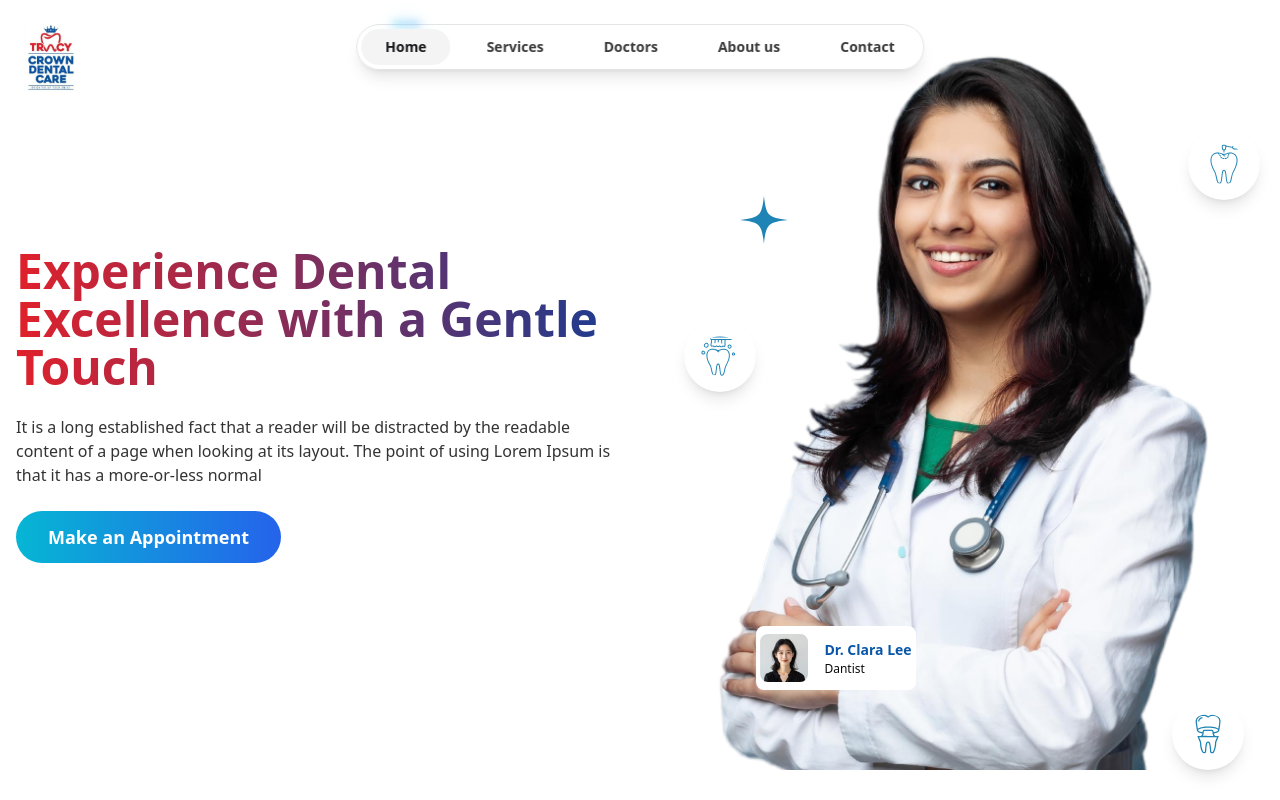
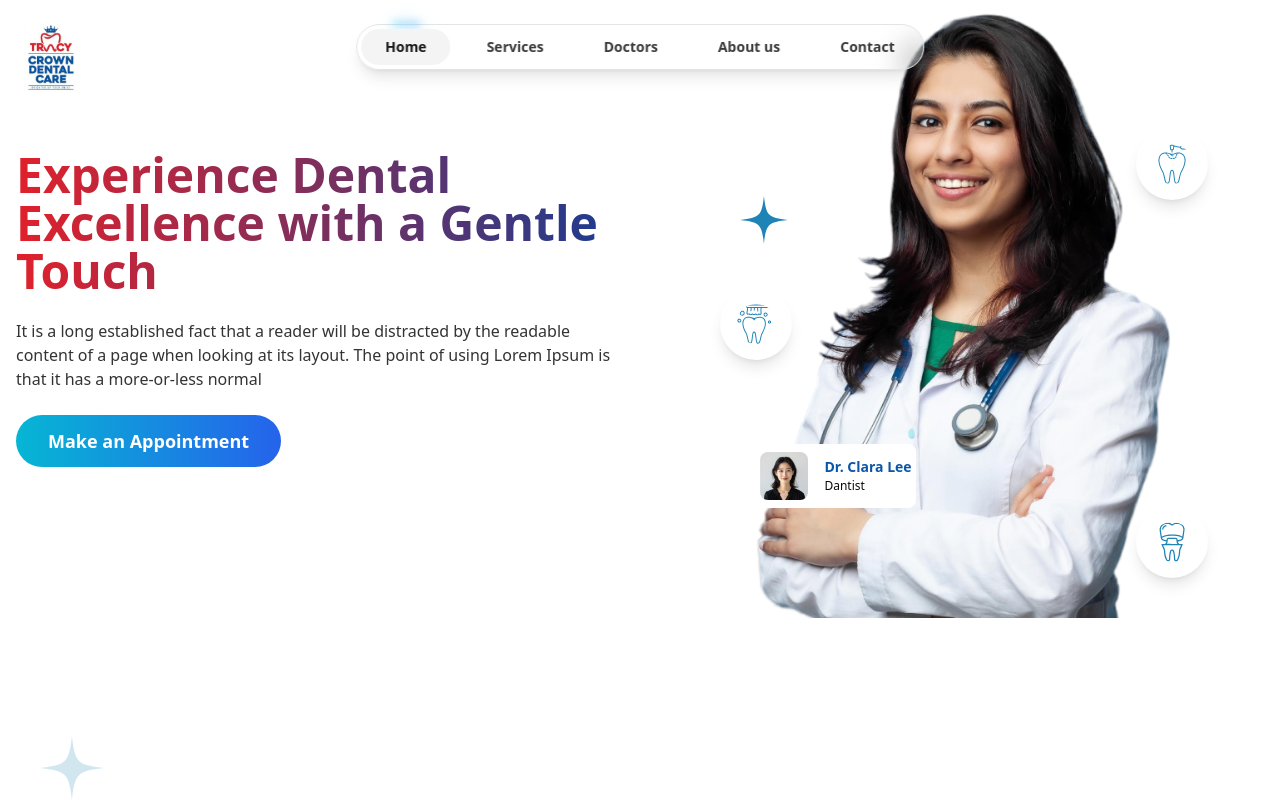
Before and after one commit to Rajagopal143/crown-dental, a Next.js app: page / in a window 1280 px wide. Shown: the top 800 px of the page. Built offline with nearby package versions, Linux system fonts and the light colour scheme.

Commit message:
ui updated

```diff
--- a/src/components/HeroSection.tsx
+++ b/src/components/HeroSection.tsx
@@ -4,7 +4,7 @@ import Image from "next/image";
 export const HeroSection = () => {
 
     return (
-        <section id="home" className="relative flex items-center justify-center shadow-md max-sm:mt-28 max-md:mt-28 min-h-screen">
+        <section id="home" className="relative flex  mt-0  shadow-md max-sm:mt-28 max-md:mt-28 min-h-screen">
             <motion.div
                 initial={{ opacity: 0, y: 20 }}
                 animate={{ opacity: 1, y: 0 }}
@@ -31,24 +31,24 @@ export const HeroSection = () => {
                             width={1000}
                             height={1000}
                             alt="Logo"
-                            className="absolute w-10 h-10 right-1 top-32 rounded-full bg-white shadow-lg p-4 box-content"
+                            className="absolute w-10 h-10 right-14 top-32 rounded-full bg-white shadow-lg p-4 box-content"
                         />
                         <Image
                             src="/hero-icon-2.svg"
                             width={1000}
                             height={1000}
                             alt="Logo"
-                            className="absolute w-10 h-10 left-5 top-80 rounded-full bg-white shadow-lg p-4 box-content "
+                            className="absolute w-10 h-10 left-14 top-72 rounded-full bg-white shadow-lg p-4 box-content "
                         />
                         <Image
                             src="/hero-icon-3.svg"
                             width={1000}
                             height={1000}
                             alt="Logo"
-                            className="absolute w-10 h-10 bottom-10 right-5 rounded-full bg-white shadow-lg p-4 box-content "
+                            className="absolute w-10 h-10 bottom-10 right-14 rounded-full bg-white shadow-lg p-4 box-content "
                         />
                         <motion.div
-                            className="w-40 h-16 absolute z-10 bottom-[120px] left-20 flex gap-4 justify-center items-center bg-white rounded-lg"
+                            className="w-40 h-16 absolute z-10 bottom-[110px] left-20 flex gap-4 justify-center items-center bg-white rounded-lg"
                             initial={{ x: 0 }}
                             animate={{
                                 x: [0, 20, 0], // Move from 0 → 20px → 0
@@ -107,12 +107,18 @@ export const HeroSection = () => {
                         className=" "
                     >
 
-                        <Image src="/hero-img.png" width={1000} height={1000} alt="Logo" className="w-full p-28 md:p-10 max-sm:p-10" />
+                        <Image src="/hero-img.png" width={1000} height={1000} alt="Logo" className="w-full px-20 max-sm:p-10 " />
                         </motion.div>
                     </div>
-
                 </div>
             </motion.div>
+                    <Image
+                        src="/icon-star-1.svg"
+                        width={1000}
+                        height={1000}
+                        alt="Logo"
+                        className="absolute w-16 h-16 opacity-20 bottom-0 left-10"
+                    />
         </section>
 
     )
```
